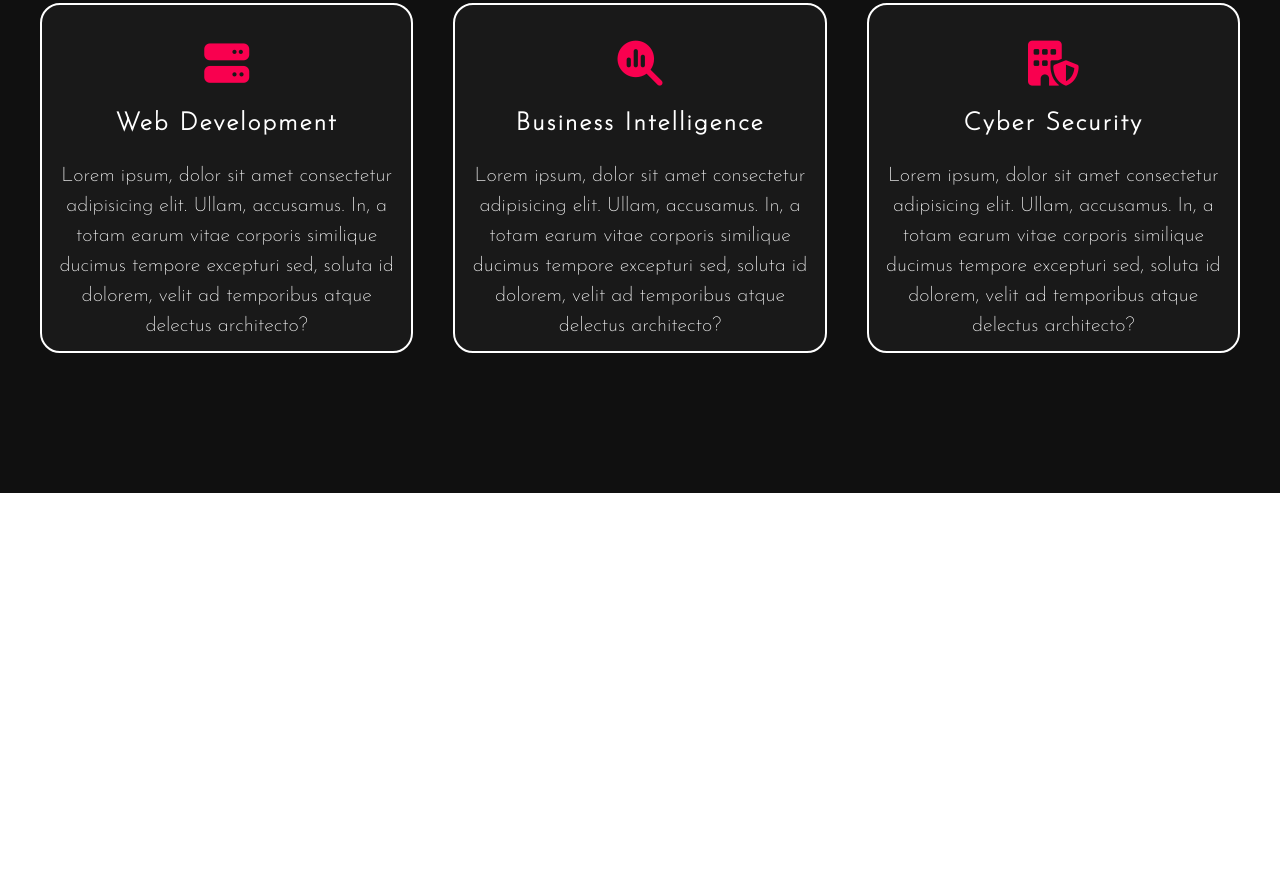
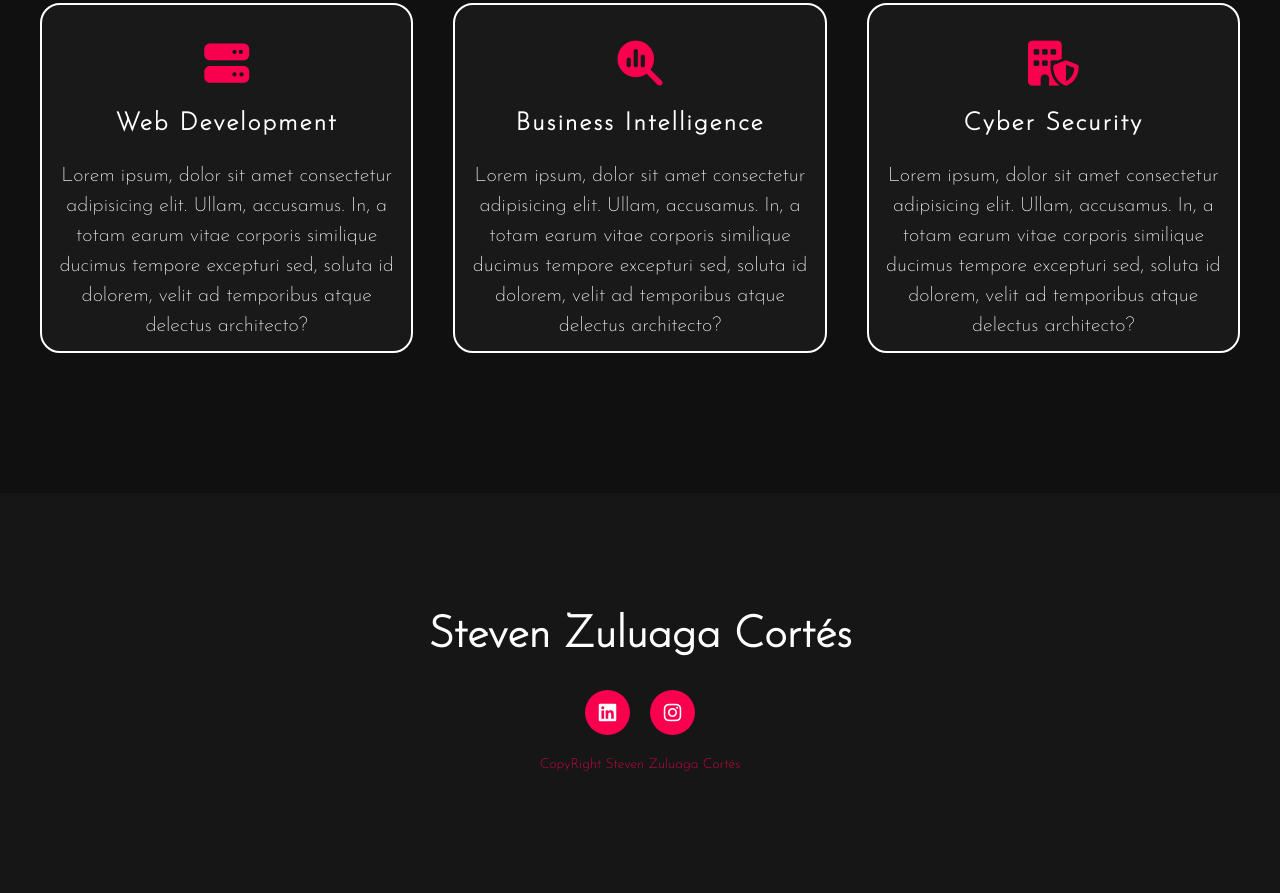
Before and after one commit to szuluaga-beep/portafolio, a plain HTML site: page index.html in a window 1280 px wide. Shown: the part 1421-2314 px from the top of the page. Before the commit the page ends 1914 px from the top, so only its background shows below. Drawn offline with Linux system fonts and the light colour scheme.

Commit message:
Add Footer and Social Network

```diff
--- a/estilos.css
+++ b/estilos.css
@@ -201,16 +201,21 @@ h4 {
      background-color: #f9004d;
      padding: 20px;
      color: white;
-     font-size: 20px;
+     font-size: 25px;
      border: 2px solid transparent;
      border-radius: 20px;
      text-decoration: none;
      font-weight: bold;
+     /* width: 77px; */
+     /* display: flex; */
      transition: .4s;
      -webkit-transition: .4s;
      -moz-transition: .4s;
      -ms-transition: .4s;
      -o-transition: .4s;
+     flex-direction: column;
+     align-content: center;
+     justify-content: center;
 }
 
 .button:hover {
@@ -299,3 +304,64 @@ h4 {
      font-size: 20px;
      line-height: 30px;
 }
+
+i {
+     margin: 5px;
+}
+
+footer {
+     position: relative;
+     width: 100%;
+     background-color: #161616;
+     height: 400px;
+     display: flex;
+     flex-direction: column;
+     align-items: center;
+     justify-content: center;
+}
+
+footer p:nth-child(1) {
+     color: white;
+     font-size: 44px;
+     font-weight: bold;
+     margin-bottom: 10px;
+}
+
+footer p:nth-child(2) {
+     color: white;
+     font-size: 20px;
+     font-weight: bold;
+     margin-bottom: 10px;
+     width: 500px;
+
+}
+
+.social {
+     display: flex;
+}
+
+.social a {
+     width: 45px;
+     height: 45px;
+     display: flex;
+     align-items: center;
+     justify-content: center;
+     background: #f9004f;
+     border-radius: 50px;
+     margin: 22px 10px;
+     text-decoration: none;
+     font-size: 20px;
+     color: #fff;
+}
+
+.social a:hover {
+     transform: scale(1.3);
+     transition: .9s;
+}
+
+#end{
+
+color: #f9004d;
+bottom: 35px;
+font-size: 14px;
+}
--- a/index.html
+++ b/index.html
@@ -20,28 +20,28 @@
                     Porta<span>folio</span>
                </h2>
                <ul>
-                    <li><a href="#">Home</a></li>
-                    <li><a href="#">About Us</a></li>
-                    <li><a href="#">Services</a></li>
+                    <li><a href="#Home">Home</a></li>
+                    <li><a href="#about">About Us</a></li>
+                    <li><a href="#services">Services</a></li>
                     <li><a href="#">Skills</a></li>
 
                </ul>
-               <a href="#" class="btn">Contact Us</a>
+               <a href="mailto:stevenzuluaga54@gmail.com" class="btn"><i class="fa-solid fa-envelope"></i>Contact Us</a>
           </nav>
-          <div class="content">
+          <div class="content" id="Home">
                <h4>Hello, my name is
-                    </h4>
-                    <h1>
+               </h4>
+               <h1>
 
-                         Steven <span>Zuluaga Cortés</span>
-                    </h1>
-                    <h3>I'am Web Developer</h3>
+                    Steven <span>Zuluaga Cortés</span>
+               </h1>
+               <h3>I'am Web Developer</h3>
 
           </div>
      </div>
      <!-- About Section -->
 
-     <section class="about">
+     <section class="about" id="about">
           <div class="main">
                <img src="./images/Foto.jpg" alt="Steven Zuluaga Cortes">
                <div class="about-text">
@@ -49,13 +49,16 @@
                     <h5>Developer <span>& Teacher</span> </h5>
 
                     <p>
-                         I am Front-End web developer. I can provide clean code and pixel perfect design. I also make the website more & more interactive with web animations. A responsive design makes you website accesible to all users, regardless of their device.
+                         I am Front-End web developer. I can provide clean code and pixel perfect design. I also make
+                         the website more & more interactive with web animations. A responsive design makes you website
+                         accesible to all users, regardless of their device.
                     </p>
-                    <a class="button" href="https://api.whatsapp.com/send/?phone=573137896663&text=Hi&app_absent=0" target="_blank" type="button"><i class="fa-brands fa-whatsapp"></i>Let's talk</a>
+                    <a class="button" href="https://api.whatsapp.com/send/?phone=573137896663&text=Hi&app_absent=0"
+                         target="_blank" type="button"><i class="fa-brands fa-whatsapp"></i>Let's talk</a>
                </div>
           </div>
      </section>
-     <div class="service">
+     <div class="service" id="services">
           <div class="title">
                <h2>Our <span>Services</span></h2>
           </div>
@@ -64,27 +67,43 @@
                     <i class="fa-solid fa-server"></i>
                     <h5>Web Development</h5>
                     <div class="pra">
-                         Lorem ipsum, dolor sit amet consectetur adipisicing elit. Ullam, accusamus. In, a totam earum vitae corporis similique ducimus tempore excepturi sed, soluta id dolorem, velit ad temporibus atque delectus architecto?
+                         Lorem ipsum, dolor sit amet consectetur adipisicing elit. Ullam, accusamus. In, a totam earum
+                         vitae corporis similique ducimus tempore excepturi sed, soluta id dolorem, velit ad temporibus
+                         atque delectus architecto?
                     </div>
                </div>
                <div class="card">
                     <i class="fa-solid fa-magnifying-glass-chart"></i>
                     <h5>Business Intelligence</h5>
                     <div class="pra">
-                         Lorem ipsum, dolor sit amet consectetur adipisicing elit. Ullam, accusamus. In, a totam earum vitae corporis
-                         similique ducimus tempore excepturi sed, soluta id dolorem, velit ad temporibus atque delectus architecto?
+                         Lorem ipsum, dolor sit amet consectetur adipisicing elit. Ullam, accusamus. In, a totam earum
+                         vitae corporis
+                         similique ducimus tempore excepturi sed, soluta id dolorem, velit ad temporibus atque delectus
+                         architecto?
                     </div>
                </div>
                <div class="card">
                     <i class="fa-solid fa-building-shield"></i>
                     <h5>Cyber Security</h5>
                     <div class="pra">
-                         Lorem ipsum, dolor sit amet consectetur adipisicing elit. Ullam, accusamus. In, a totam earum vitae corporis
-                         similique ducimus tempore excepturi sed, soluta id dolorem, velit ad temporibus atque delectus architecto?
+                         Lorem ipsum, dolor sit amet consectetur adipisicing elit. Ullam, accusamus. In, a totam earum
+                         vitae corporis
+                         similique ducimus tempore excepturi sed, soluta id dolorem, velit ad temporibus atque delectus
+                         architecto?
                     </div>
                </div>
           </div>
      </div>
+     <footer>
+          <p>Steven Zuluaga Cortés</p>
+          <div class="social">
+               <a href="https://www.linkedin.com/in/steven-zuluaga-cort%C3%A9s-797114129/"><i class="fa-brands fa-linkedin"></i>
+               </a>
+               <a href="https://www.instagram.com/stevenzuluagacortes/"><i class="fa-brands fa-instagram"></i>
+               </a>
+          </div>
+          <p id="end">CopyRight Steven Zuluaga Cortés</p>
+     </footer>
 </body>
 
 </html>
```
